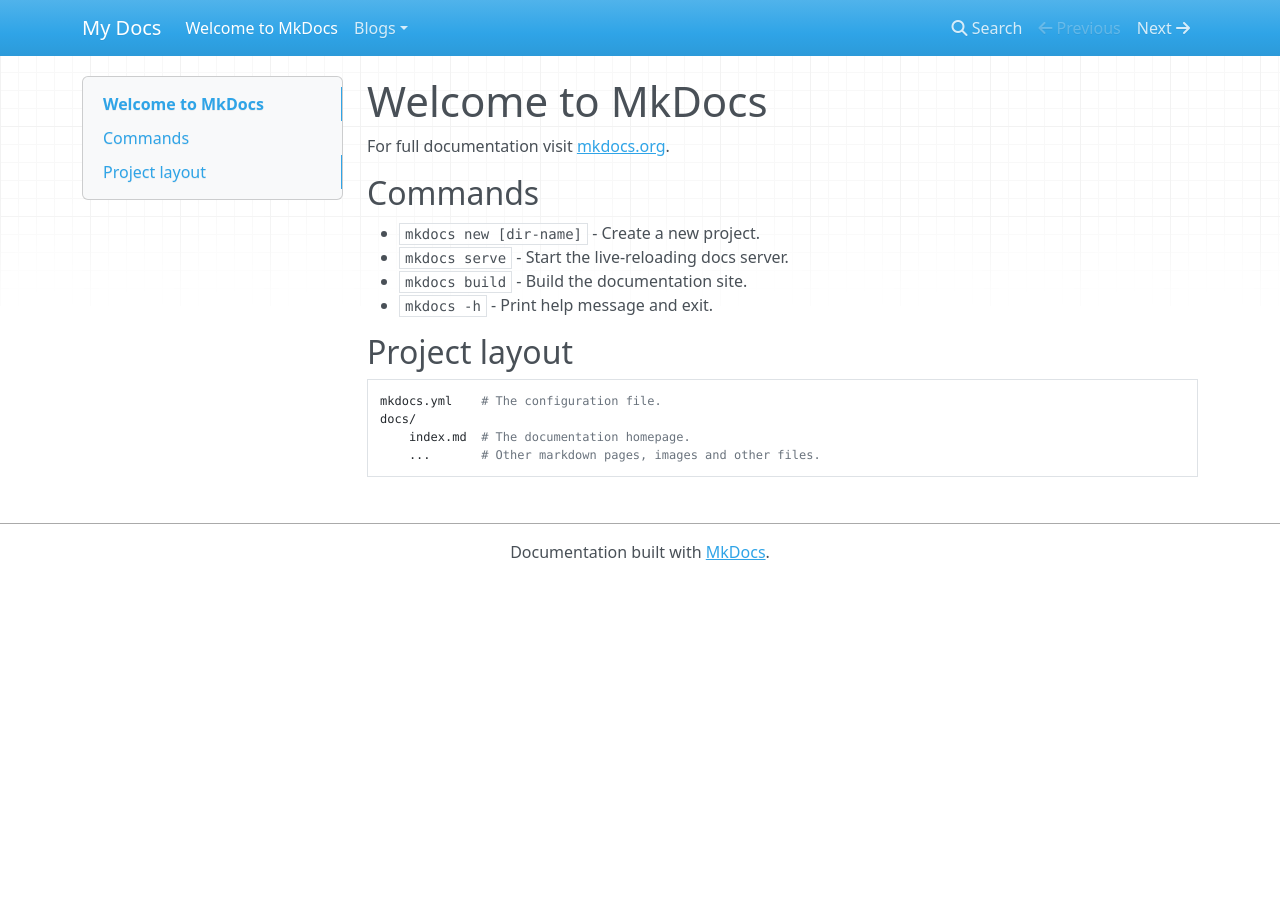
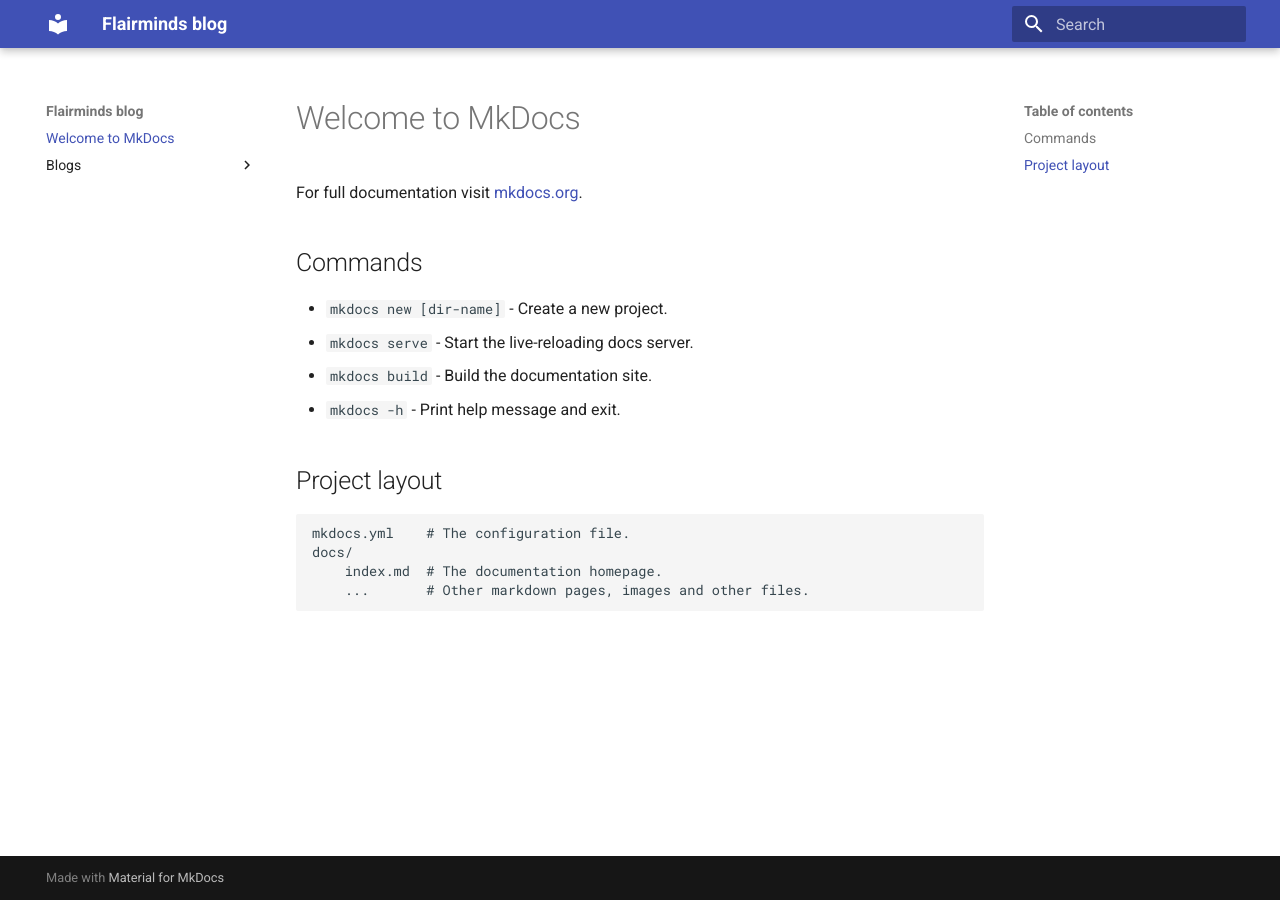
Before and after one commit to hi-vivek/blogs, an MkDocs documentation site: the page built from docs/index.md, in a window 1280 px wide. Built offline with MkDocs 1.6.1 and Material for MkDocs 9.7.7, drawn with Linux system fonts in a browser that asks for light colours; nearby versions of some CDN libraries.

Commit message:
site url and mkdocs config

```diff
--- a/mkdocs.yml
+++ b/mkdocs.yml
@@ -1 +1,4 @@
-site_name: My Docs
+site_name: Flairminds blog
+site_url: https://blogs.flairminds.com
+theme:
+  name: material
```
